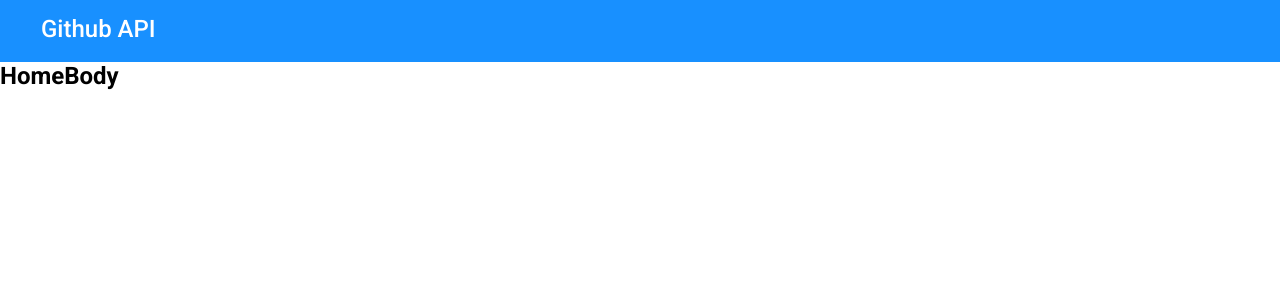
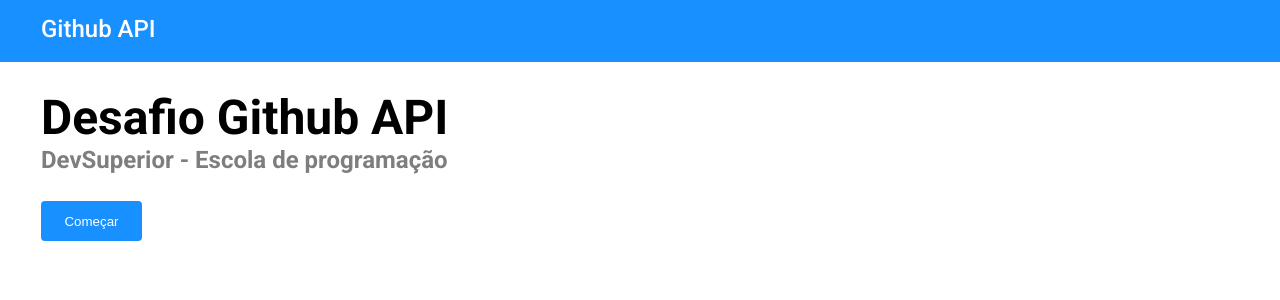
Before and after one commit to rafaelspa/github-api, a React app: page /home in a window 1280 px wide. Shown: the top 300 px of the page. Built offline with nearby package versions, Linux system fonts and the light colour scheme; the HTML template or start-up script is replaced by a standard one.

Commit message:
Home body

```diff
--- /dev/null
+++ b/src/components/PrimaryButton/index.tsx
@@ -0,0 +1,9 @@
+import "./styles.css";
+
+type Props = {
+  text: string;
+};
+
+export default function PrimaryButton({ text }: Props) {
+  return <button className="ga-primary-button">{text}</button>;
+}
--- /dev/null
+++ b/src/components/PrimaryButton/styles.css
@@ -0,0 +1,8 @@
+.ga-primary-button {
+    width: 101px;
+    height: 40px;
+    background-color: var(--ga-color-bg-primary);
+    color: var(--ga-color-font-primary);
+    border: none;
+    border-radius: 4px;
+}
--- a/src/routes/Home/HomeBody/index.tsx
+++ b/src/routes/Home/HomeBody/index.tsx
@@ -1,6 +1,14 @@
+import './styles.css';
+import PrimaryButton from "../../../components/PrimaryButton";
+
 export default function HomeBody() {
-
-    return (
-        <h2>HomeBody</h2>
-    )
+  return (
+    <main className="ga-home-body-main">
+      <div className="ga-home-text-block">
+        <h2>Desafio Github API</h2>
+        <p>DevSuperior - Escola de programação</p>
+      </div>
+        <PrimaryButton text="Começar" />
+    </main>
+  );
 }
--- a/src/routes/Home/HomeBody/styles.css
+++ b/src/routes/Home/HomeBody/styles.css
@@ -0,0 +1,20 @@
+.ga-home-body-main {
+    padding-left: 41px;
+}
+
+.ga-home-text-block {
+    margin: 27px 0px;
+}
+
+.ga-home-text-block h2 {
+    font-weight: 700;
+    font-size: 48px;
+    color: var(--ga-color-font-secondary);
+}
+
+.ga-home-text-block p{
+    font-weight: 700;
+    font-size: 24px;
+    color: var(--ga-color-font-terciary);
+
+}
```
Also changed, not shown: src/components/InputBlock/index.tsx (added), src/components/InputBlock/styles.css (added).
